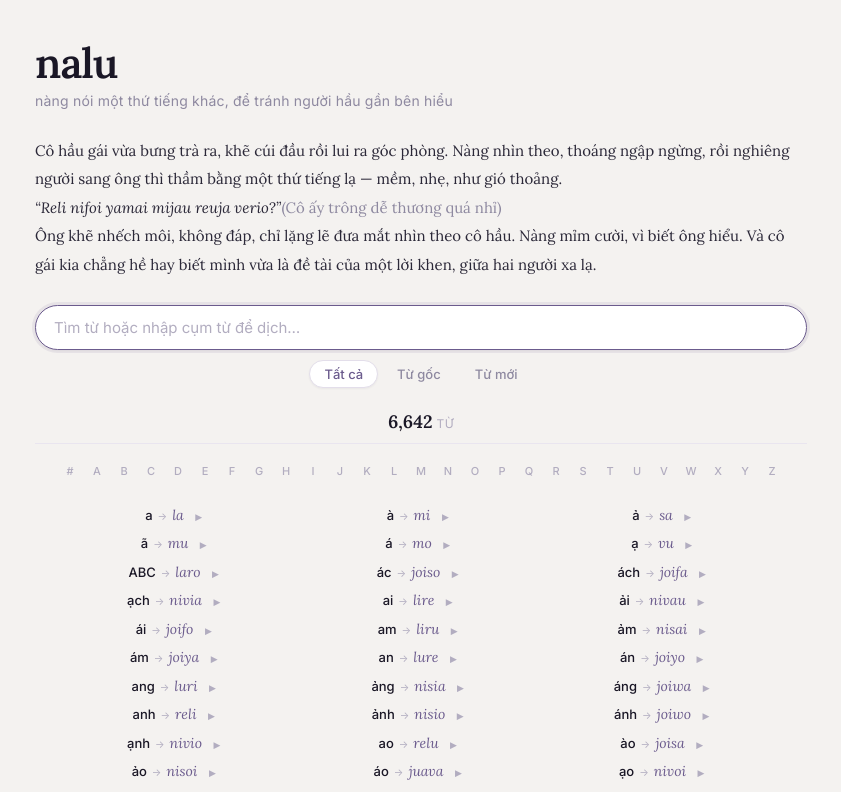
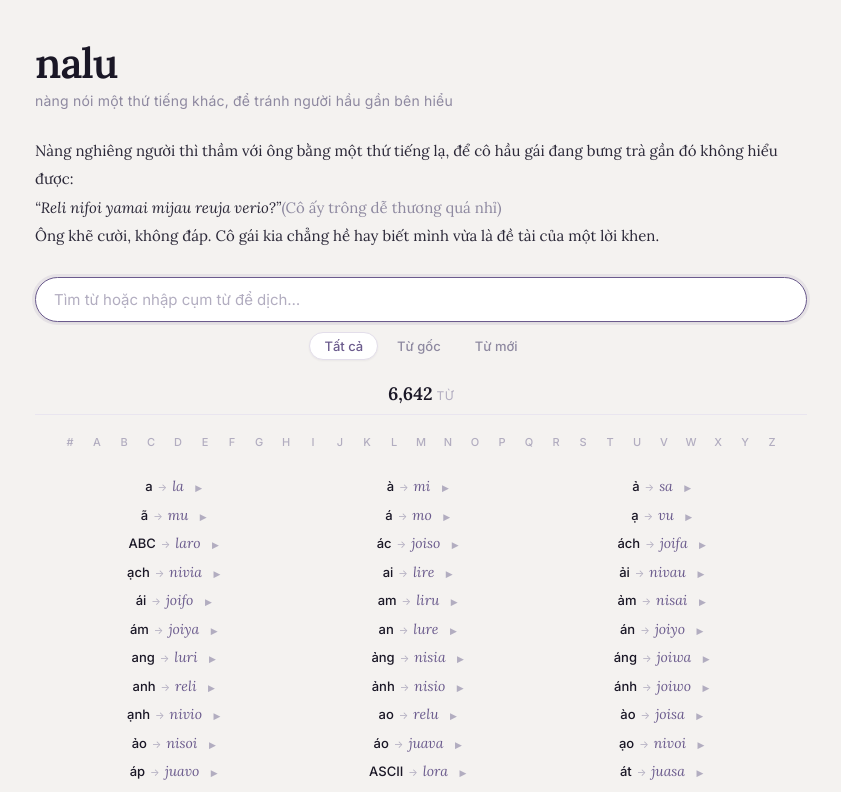
Before and after one commit to nguyendangkin/nalu-dictionary, a React (Vite) app: page / in a window 1280 px wide. Shown: the top 792 px of the page, without its empty margins (219-1060 px from the left). Built offline with nearby package versions, Linux system fonts and the light colour scheme.

Commit message:
rút gọn pull quote cho ngắn hơn

```diff
--- a/src/App.tsx
+++ b/src/App.tsx
@@ -182,14 +182,14 @@ function App() {
       {/* ─── Pull Quote ──────────────────────────── */}
       <aside className="pull-quote">
         <p>
-          Cô hầu gái vừa bưng trà ra, khẽ cúi đầu rồi lui ra góc phòng. Nàng nhìn theo, thoáng ngập ngừng, rồi nghiêng người sang ông thì thầm bằng một thứ tiếng lạ — mềm, nhẹ, như gió thoảng.
+          Nàng nghiêng người thì thầm với ông bằng một thứ tiếng lạ, để cô hầu gái đang bưng trà gần đó không hiểu được:
         </p>
         <p className="pull-quote-nalu">
           <q>Reli nifoi yamai mijau reuja verio?</q>
           <span className="pull-quote-vi">(Cô ấy trông dễ thương quá nhỉ)</span>
         </p>
         <p>
-          Ông khẽ nhếch môi, không đáp, chỉ lặng lẽ đưa mắt nhìn theo cô hầu. Nàng mỉm cười, vì biết ông hiểu. Và cô gái kia chẳng hề hay biết mình vừa là đề tài của một lời khen, giữa hai người xa lạ.
+          Ông khẽ cười, không đáp. Cô gái kia chẳng hề hay biết mình vừa là đề tài của một lời khen.
         </p>
       </aside>
 
```
